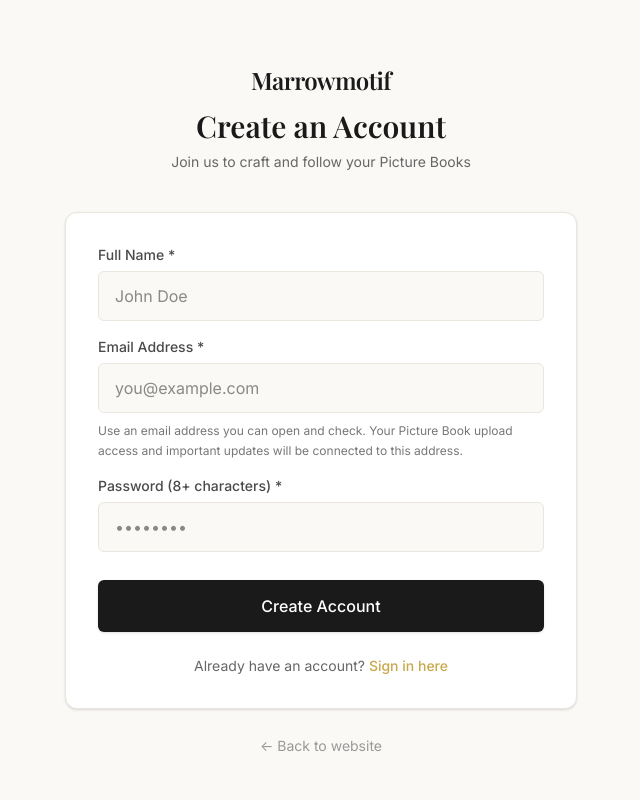
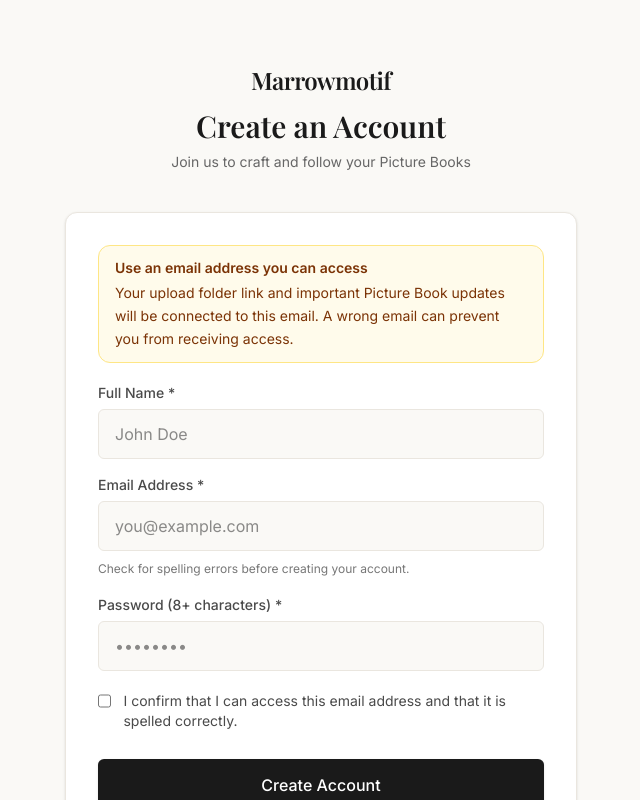
Before and after one commit to sandeepnitharwal392005/marrowmotif, a Next.js app in the folder apps/web/: page /register in a window 1280 px wide. Shown: the top 800 px of the page, without its empty margins (319-959 px from the left). Built offline with nearby package versions, Linux system fonts and the light colour scheme.

Commit message:
Sita Ram

```diff
--- a/apps/web/app/login/page.tsx
+++ b/apps/web/app/login/page.tsx
@@ -3,6 +3,7 @@
 import { useRouter } from "next/navigation";
 import Link from "next/link";
 import { useAuth } from "@/lib/auth";
+import { toast } from "sonner";
 
 const isDemoMode = process.env.NEXT_PUBLIC_DEMO_MODE === "true";
 const demoLoginHint = process.env.NEXT_PUBLIC_DEMO_LOGIN_HINT;
@@ -19,6 +20,12 @@
   useEffect(() => {
     if (typeof window !== "undefined") {
       const params = new URLSearchParams(window.location.search);
+      if (params.get("registered") === "true") {
+        toast.success("Account created successfully", {
+          description: "Your account is ready. Please sign in to continue.",
+        });
+        window.history.replaceState({}, document.title, window.location.pathname);
+      }
       if (params.get("reason") === "expired") {
         setExpiredMessage("Your session has expired. Please log in again to continue.");
         // Clean up the URL to prevent showing the message if they refresh
--- a/apps/web/app/register/page.tsx
+++ b/apps/web/app/register/page.tsx
@@ -12,10 +12,15 @@
   });
   const [error, setError] = useState("");
   const [loading, setLoading] = useState(false);
+  const [emailConfirmed, setEmailConfirmed] = useState(false);
   const router = useRouter();
 
   async function handleSubmit(e: React.FormEvent) {
     e.preventDefault();
+    if (!emailConfirmed) {
+      setError("Please confirm that you can access this email address. We need it for your Picture Book upload link and important updates.");
+      return;
+    }
     const normalizedEmail = formData.email.trim().toLowerCase();
     if (!/^[^\s@]+@[^\s@]+\.[^\s@]+$/.test(normalizedEmail)) {
       setError("Please enter a valid email address that you can access. We use it for account updates and your Picture Book upload link.");
@@ -62,6 +67,12 @@
 
         <div className="p-6 sm:p-8 bg-white border border-[#EAE6DF] rounded-xl shadow-sm">
           <form onSubmit={handleSubmit} className="space-y-5">
+            <div className="rounded-lg border border-amber-200 bg-amber-50 px-4 py-3 text-sm text-amber-900">
+              <p className="font-semibold">Use an email address you can access</p>
+              <p className="mt-1 leading-relaxed">
+                Your upload folder link and important Picture Book updates will be connected to this email. A wrong email can prevent you from receiving access.
+              </p>
+            </div>
             <div className="space-y-4">
               <div>
                 <label className="block text-sm font-medium text-[#4A4A4A] mb-1.5">Full Name *</label>
@@ -87,7 +98,7 @@
                   placeholder="you@example.com"
                 />
                 <p className="mt-2 text-xs leading-relaxed text-[#777]">
-                  Use an email address you can open and check. Your Picture Book upload access and important updates will be connected to this address.
+                  Check for spelling errors before creating your account.
                 </p>
               </div>
               <div>
@@ -106,6 +117,16 @@
               </div>
             </div>
 
+            <label className="flex items-start gap-3 text-sm text-[#4A4A4A] cursor-pointer">
+              <input
+                type="checkbox"
+                checked={emailConfirmed}
+                onChange={(e) => setEmailConfirmed(e.target.checked)}
+                className="mt-0.5 h-4 w-4 accent-[#C9A84C]"
+              />
+              <span>I confirm that I can access this email address and that it is spelled correctly.</span>
+            </label>
+
             {error && (
               <div className="p-3 rounded-lg bg-red-50 border border-red-100 text-red-600 text-sm">
                 {error}
@@ -115,7 +136,7 @@
             <button
               type="submit"
               disabled={loading}
-              className="w-full bg-[#1A1A1A] hover:bg-[#333333] text-white py-3.5 rounded-md font-medium transition-colors mt-2 text-base shadow-sm"
+              className="w-full bg-[#1A1A1A] hover:bg-[#333333] disabled:opacity-50 disabled:cursor-not-allowed text-white py-3.5 rounded-md font-medium transition-colors mt-2 text-base shadow-sm"
             >
               {loading ? "Creating Account..." : "Create Account"}
             </button>
```
